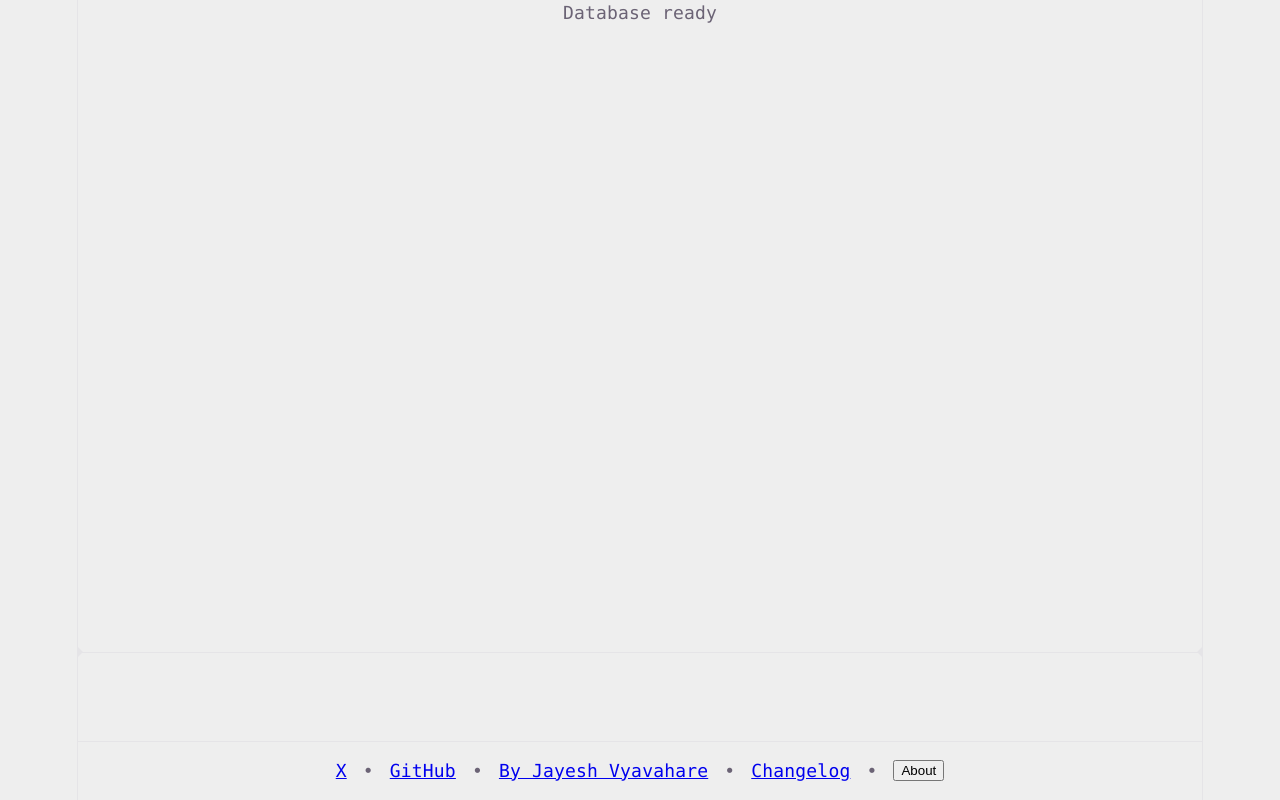
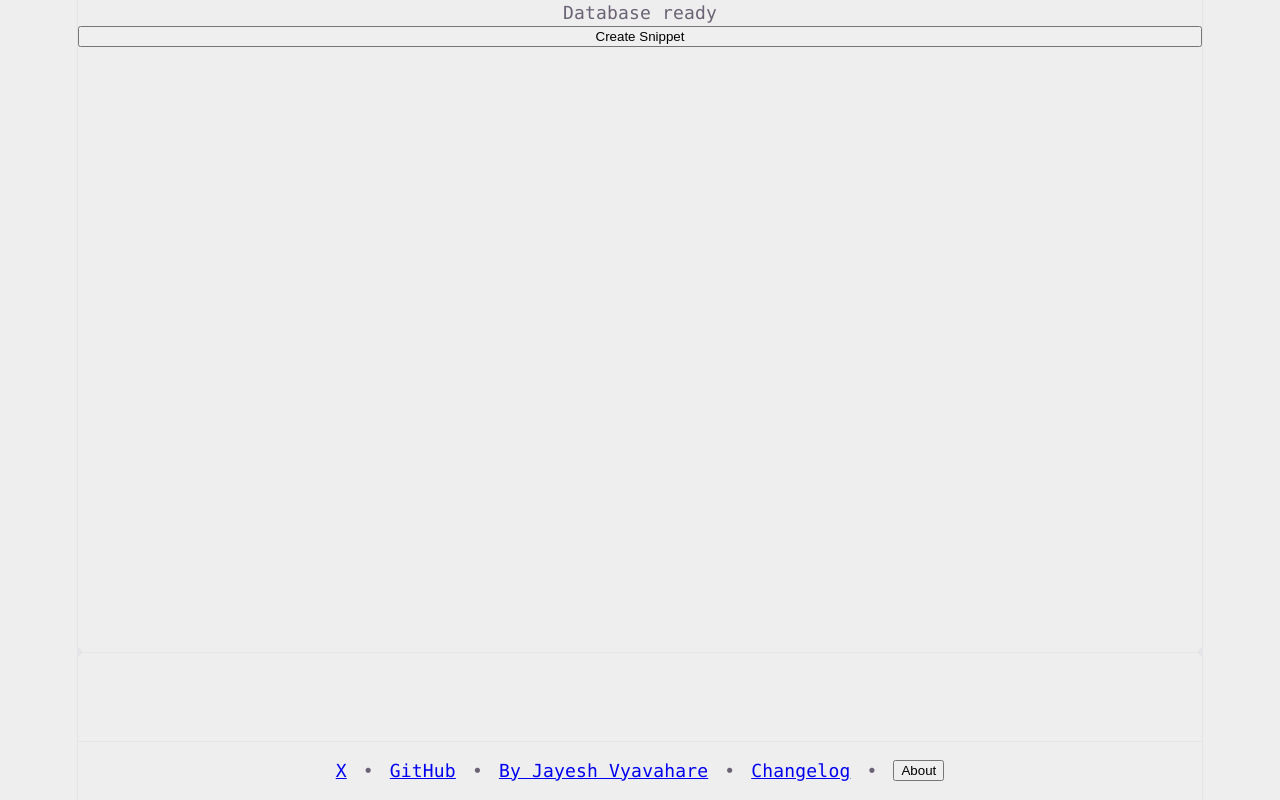
Before and after one commit to Jayesh-11/workpad, a Svelte app: page / in a window 1280 px wide. Built offline with nearby package versions, Linux system fonts and the light colour scheme.

Commit message:
transactions init

```diff
--- a/package.json
+++ b/package.json
@@ -17,5 +17,8 @@
     "svelte-check": "^4.7.6",
     "typescript": "~6.0.2",
     "vite": "^8.2.2"
+  },
+  "dependencies": {
+    "nanoid": "^6.0.1"
   }
 }
--- a/src/App.svelte
+++ b/src/App.svelte
@@ -1,6 +1,14 @@
 <script>
   import About from "./about/About.svelte";
   import { workpadDB } from "./db/db.svelte";
+  import transactions from "./db/transactions.svelte";
+
+  document.addEventListener("keydown", (e) => {
+    if (e.metaKey && e.key === "k") {
+      e.preventDefault();
+      e.stopPropagation();
+    }
+  });
 </script>
 
 {#if workpadDB.db === null && workpadDB.error === null}
@@ -12,6 +20,15 @@
 {/if}
 
 <About />
+
+<button
+  onclick={() =>
+    transactions.createSnippet({
+      name: "Test",
+      description: "Test description",
+      isFavorite: false,
+    })}>Create Snippet</button
+>
 
 <section id="center"></section>
 
--- a/src/db/db.svelte.ts
+++ b/src/db/db.svelte.ts
@@ -3,7 +3,7 @@ export enum ERROR_CODES {
   UNABLE_TO_OPEN_DATABASE = "Unable to open database",
 }
 
-const STORES = {
+export const STORES = {
   SNIPPETS: "snippets",
 };
 
--- /dev/null
+++ b/src/db/transactions.svelte.ts
@@ -0,0 +1,43 @@
+import { nanoid } from "nanoid";
+import { STORES as indexStore, workpadDB } from "./db.svelte";
+
+const createSnippet = ({
+  name,
+  description,
+  isFavorite,
+}: {
+  name: string;
+  description: string;
+  isFavorite: boolean;
+}) => {
+  if (!workpadDB.db) {
+    // toast error, althought we won't we showing this to user
+    // but just in case
+    return;
+  }
+
+  const transaction = workpadDB.db.transaction(
+    indexStore.SNIPPETS,
+    "readwrite",
+  );
+
+  const snippetObjectStore = transaction.objectStore(indexStore.SNIPPETS);
+  const snippet = {
+    id: nanoid(),
+    name,
+    description,
+    isFavorite,
+    createdAt: new Date().toISOString(),
+    updatedAt: new Date().toISOString(),
+  };
+  const request = snippetObjectStore.add(snippet);
+  request.onsuccess = () => {
+    // close modal
+  };
+
+  request.onerror = () => {
+    // rollback + notify + don't close modal
+  };
+};
+
+export default { createSnippet };
```
Also changed, not shown: 1 other file (tests, documents, lock files or other folders).
